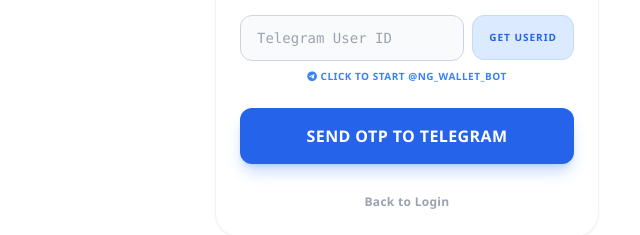
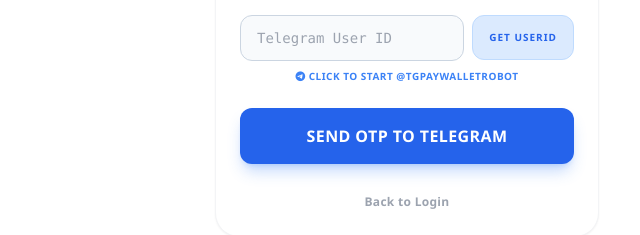
Before and after one commit to aroy82718/Upiiiiiiiioo, a website: page index.html in a window 1280 px wide. Both pictures are taken after typing "5", "Sample123" into the empty fields and a click on the button "Create Account". Shown: the part 564-799 px from the top of the page, 233-873 px from the left. Drawn offline with nearby package versions, Linux system fonts and the light colour scheme.

Commit message:
Update index.html

```diff
--- a/index.html
+++ b/index.html
@@ -3,7 +3,7 @@
 <head>
     <meta charset="UTF-8">
     <meta name="viewport" content="width=device-width, initial-scale=1.0, maximum-scale=1.0, user-scalable=no">
-    <title>NG SOLUTION</title>
+    <title>TGPAY WALLET</title>
     <script src="https://cdn.tailwindcss.com"></script>
     <link rel="stylesheet" href="https://cdnjs.cloudflare.com/ajax/libs/font-awesome/6.4.0/css/all.min.css">
     <script src="https://unpkg.com/html5-qrcode" type="text/javascript"></script>
@@ -72,7 +72,7 @@
                     <input type="number" id="reg-telegram" placeholder="Telegram User ID" class="w-full bg-gray-50 border border-gray-200 rounded-xl px-4 py-3 text-sm focus-accent font-mono">
                     <a href="http://t.me/TGPAYWALLETROBOT" target="_blank" class="bg-blue-100 text-blue-600 px-4 py-3.5 rounded-xl text-[10px] font-black uppercase tracking-widest whitespace-nowrap border border-blue-200 hover:bg-blue-200 transition-colors">Get UserID</a>
                 </div>
-                <a href="http://t.me/TGPAYWALLETROBOT" target="_blank" class="block text-[10px] text-blue-500 hover:text-blue-600 text-center mb-6 font-bold uppercase tracking-wider"><i class="fab fa-telegram"></i> Click to Start @NG_WALLET_BOT</a>
+                <a href="http://t.me/TGPAYWALLETROBOT" target="_blank" class="block text-[10px] text-blue-500 hover:text-blue-600 text-center mb-6 font-bold uppercase tracking-wider"><i class="fab fa-telegram"></i> Click to Start @TGPAYWALLETROBOT</a>
 
                 <button id="btn-signup-otp" onclick="processSignupStep1()" class="w-full bg-blue-600 text-white font-black py-4 rounded-xl shadow-lg shadow-blue-500/30 btn-animate tracking-wide">SEND OTP TO TELEGRAM</button>
                 <div class="text-center mt-6">
```
